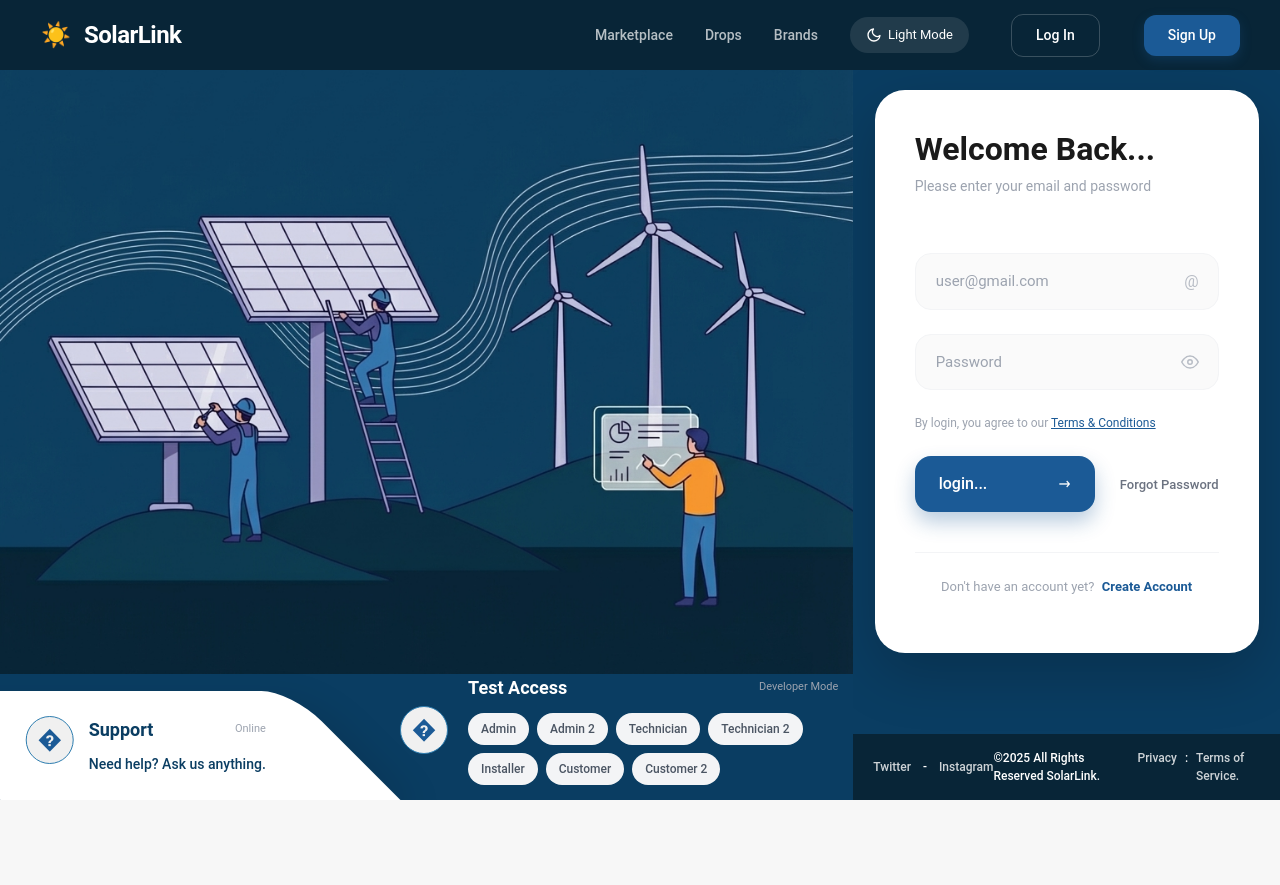
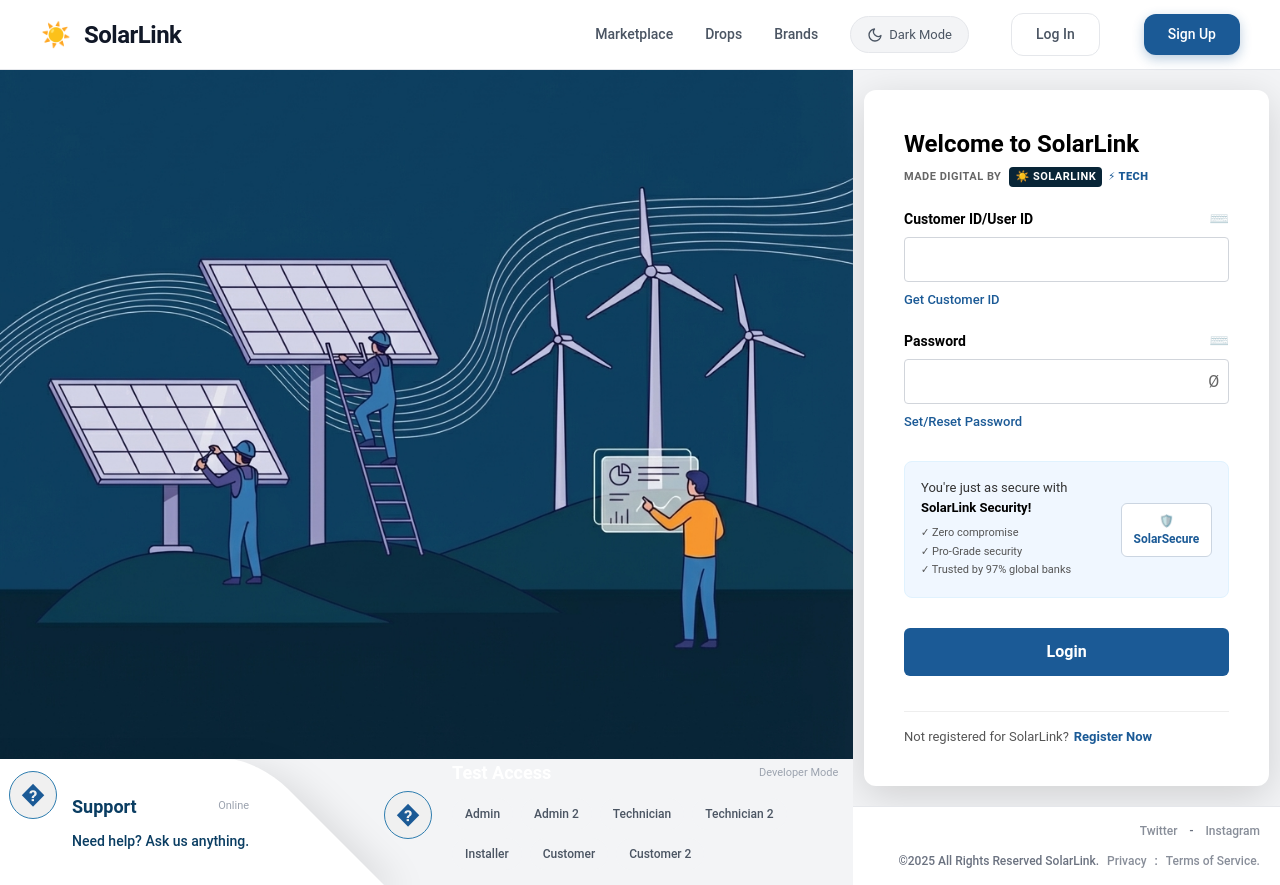
Before and after one commit to Dotnet-and-Angular/solarLink, an Angular app: page /login in a window 1280 px wide. Before the commit the page ends 800 px from the top, so only its background shows below. Built offline with nearby package versions, Linux system fonts and the light colour scheme.

Commit message:
feat: implement light/dark theming and redesign login page with new form structure and password visibility toggle.

```diff
--- a/src/app/components/login/login.component.html
+++ b/src/app/components/login/login.component.html
@@ -1,6 +1,6 @@
 <app-toast></app-toast>
 
-<div class="main-card">
+<div class="main-card" [class.dark-theme]="isDarkMode">
     <!-- Header: Logo & Navigation -->
     <header class="header">
         <div class="brand">
@@ -14,12 +14,12 @@
             <a href="#">Marketplace</a>
             <a href="#">Drops</a>
             <a href="#">Brands</a>
-            <button class="theme-toggle">
+            <button class="theme-toggle" (click)="toggleTheme()">
                 <svg class="icon" viewBox="0 0 24 24" fill="none" xmlns="http://www.w3.org/2000/svg">
                     <path d="M21 12.79A9 9 0 1 1 11.21 3 7 7 0 0 0 21 12.79z" stroke="currentColor" stroke-width="2"
                         stroke-linecap="round" stroke-linejoin="round" />
                 </svg>
-                Light Mode
+                {{ isDarkMode ? 'Light Mode' : 'Dark Mode' }}
             </button>
             <button class="btn btn-ghost">Log In</button>
             <button class="btn btn-primary">Sign Up</button>
@@ -83,73 +83,86 @@
         <!-- Right Section: Login Form -->
         <div class="login-section">
             <div class="login-box">
-                <div class="login-header">
-                    <h1>Welcome Back...</h1>
-                    <p>Please enter your email and password</p>
+                <div class="login-header-new">
+                    <h3>Welcome to SolarLink</h3>
+                    <div class="brand-sub">
+                        <span class="small-text">MADE DIGITAL BY</span>
+                        <div class="brand-logos">
+                            <span class="solar-logo">☀️ SolarLink</span>
+                            <span class="tech-logo">⚡ Tech</span>
+                        </div>
+                    </div>
                 </div>
 
-                <form [formGroup]="loginForm" (ngSubmit)="onSubmit()" class="login-form">
-                    <div class="form-group">
-                        <div class="input-container">
-                            <input type="email" id="email" formControlName="email" placeholder="user@gmail.com">
-                            <span class="input-icon">@</span>
+
+
+                <form [formGroup]="loginForm" (ngSubmit)="onSubmit()" class="login-form-new">
+
+                    <!-- Customer ID -->
+                    <div class="form-group-new">
+                        <div class="label-row">
+                            <label for="email">Customer ID/User ID</label>
+                            <a href="#" class="icon-link">⌨️</a>
                         </div>
+                        <input type="email" id="email" formControlName="email" class="form-control-new">
+                        <a href="#" class="helper-link">Get Customer ID</a>
+
                         @if (submitted && f['email'].errors) {
                         <div class="invalid-feedback">
-                            @if (f['email'].errors['required']) {
-                            <span>Email is required</span>
-                            }
+                            @if (f['email'].errors['required']) { <span>ID is required</span> }
                         </div>
                         }
                     </div>
 
-                    <div class="form-group">
-                        <div class="input-container">
+                    <!-- Password -->
+                    <div class="form-group-new">
+                        <div class="label-row">
+                            <label for="password">Password</label>
+                            <a href="#" class="icon-link">⌨️</a>
+                        </div>
+                        <div class="input-wrapper">
                             <input [type]="showPassword ? 'text' : 'password'" id="password" formControlName="password"
-                                placeholder="Password">
-                            <span class="input-icon" (click)="togglePasswordVisibility()"
-                                style="cursor: pointer; pointer-events: auto;">
-                                @if (!showPassword) {
-                                <svg viewBox="0 0 24 24" fill="none" stroke="currentColor" stroke-width="2" width="18"
-                                    height="18">
-                                    <path d="M1 12s4-8 11-8 11 8 11 8-4 8-11 8-11-8-11-8z"></path>
-                                    <circle cx="12" cy="12" r="3"></circle>
-                                </svg>
-                                }
-                                @if (showPassword) {
-                                <svg viewBox="0 0 24 24" fill="none" stroke="currentColor" stroke-width="2" width="18"
-                                    height="18">
-                                    <path
-                                        d="M17.94 17.94A10.07 10.07 0 0 1 12 20c-7 0-11-8-11-8a18.45 18.45 0 0 1 5.06-5.94M9.9 4.24A9.12 9.12 0 0 1 12 4c7 0 11 8 11 8a18.5 18.5 0 0 1-2.16 3.19m-6.72-1.07a3 3 0 1 1-4.24-4.24">
-                                    </path>
-                                    <line x1="1" y1="1" x2="23" y2="23"></line>
-                                </svg>
-                                }
+                                class="form-control-new">
+                            <span class="eye-icon" (click)="togglePasswordVisibility()">
+                                {{ showPassword ? '👁️' : 'Ø' }}
                             </span>
                         </div>
+                        <!-- Error moved below input -->
                         @if (submitted && f['password'].errors) {
                         <div class="invalid-feedback">
-                            @if (f['password'].errors['required']) {
-                            <span>Password is required</span>
-                            }
+                            @if (f['password'].errors['required']) { <span>Password is required</span> }
                         </div>
                         }
+                        <a href="#" class="helper-link">Set/Reset Password</a>
                     </div>
 
-                    <div class="form-footer">
-                        <p class="terms-text">By login, you agree to our <a href="#">Terms & Conditions</a></p>
-
-                        <div class="actions-row">
-                            <button type="submit" class="btn-submit">
-                                login... <span class="arrow">→</span>
-                            </button>
-                            <a href="#" class="forgot-pass">Forgot Password</a>
+                    <!-- Security Widget -->
+                    <div class="security-widget">
+                        <div class="sec-text">
+                            You're just as secure with <strong>SolarLink Security!</strong>
+                            <ul class="sec-list">
+                                <li>✓ Zero compromise</li>
+                                <li>✓ Pro-Grade security</li>
+                                <li>✓ Trusted by 97% global banks</li>
+                            </ul>
+                        </div>
+                        <div class="sec-badge">
+                            🛡️ <strong>SolarSecure</strong>
                         </div>
                     </div>
 
-                    <div class="create-account">
-                        <p>Don't have an account yet? <a href="#">Create Account</a></p>
+                    <!-- Actions -->
+                    <div class="form-actions">
+                        <button type="submit" class="btn-login-new">
+                            Login
+                        </button>
                     </div>
+
+                    <div class="register-row">
+                        <span>Not registered for SolarLink?</span>
+                        <a href="#">Register Now</a>
+                    </div>
+
                 </form>
             </div>
 
--- a/src/app/components/login/login.component.scss
+++ b/src/app/components/login/login.component.scss
@@ -1,26 +1,62 @@
+/* CSS Variables for Theming */
+:host {
+    /* Light Theme (Default) */
+    --bg-main: #F3F4F6;
+    --bg-header: #FFFFFF;
+    --text-primary: #111827;
+    --text-secondary: #4B5563;
+    --text-muted: #6B7280;
+    --border-color: #E5E7EB;
+    --overlay-color: rgba(255, 255, 255, 0.92);
+    --mobile-overlay-bg: rgba(255, 255, 255, 0.95);
+
+    --toggle-bg: #F3F4F6;
+    --toggle-text: #4B5563;
+    --toggle-border: #E5E7EB;
+    --toggle-hover-bg: #E5E7EB;
+    --toggle-hover-text: #111827;
+
+    .dark-theme {
+        /* Dark Theme Overrides */
+        --bg-main: #0A3D62; /* Brand Primary Dark */
+        --bg-header: #082537;
+        --text-primary: #FFFFFF;
+        --text-secondary: rgba(255, 255, 255, 0.7);
+        --text-muted: #9CA3AF;
+        --border-color: rgba(255, 255, 255, 0.1);
+        --overlay-color: rgba(10, 61, 98, 0.6);
+        --mobile-overlay-bg: rgba(10, 61, 98, 0.9);
+
+        --toggle-bg: rgba(255, 255, 255, 0.1);
+        --toggle-text: #FFFFFF;
+        --toggle-border: transparent;
+        --toggle-hover-bg: rgba(255, 255, 255, 0.2);
+        --toggle-hover-text: #FFFFFF;
+    }
+}
+
 /* Main Card */
 .main-card {
   width: 100%;
-  min-height: 100vh; /* Allow scrolling */
-  background: var(--color-primary-dark, #0A3D62); /* Brand Primary Dark */
+  min-height: 100vh;
+  background: var(--bg-main);
   position: relative;
   z-index: 10;
   display: flex;
   flex-direction: column;
-  /* Removed overflow: hidden to allow scroll */
   border-radius: 0;
-  // background-color: #082537;
 }
 
 /* Header */
 .header {
-  background-color: #082537; /* Darker Header Background */
-  height: 70px; /* Reduced height */
+  background-color: var(--bg-header);
+  height: 70px;
   display: flex;
   justify-content: space-between;
   align-items: center;
   padding: 0 40px;
-  flex-shrink: 0; /* Prevent header from shrinking */
+  flex-shrink: 0;
+  border-bottom: 1px solid var(--border-color);
 }
 
 .brand {
@@ -32,7 +68,7 @@
 .brand-logo {
   width: 32px;
   height: 32px;
-  color: white;
+  color: var(--text-primary);
   display: flex;
   align-items: center;
   justify-content: center;
@@ -43,7 +79,7 @@
 }
 
 .brand-name {
-  color: white;
+  color: var(--text-primary);
   font-size: 24px;
   font-weight: 600;
   letter-spacing: -0.5px;
@@ -55,30 +91,36 @@
   gap: 32px;
 
   a {
-    color: rgba(255, 255, 255, 0.7);
+    color: var(--text-secondary);
     text-decoration: none;
     font-size: 14px;
     font-weight: 500;
     transition: color 0.3s;
 
     &:hover {
-      color: white;
+      color: var(--text-primary);
     }
   }
 }
 
 .theme-toggle {
-  background: rgba(255, 255, 255, 0.1);
-  border: none;
+  background: var(--toggle-bg);
+  border: 1px solid var(--toggle-border);
   border-radius: 20px;
   padding: 8px 16px;
-  color: white;
+  color: var(--toggle-text);
   font-size: 13px;
   display: flex;
   align-items: center;
   gap: 6px;
   cursor: pointer;
   margin-right: 10px;
+  transition: all 0.2s;
+
+  &:hover {
+    background: var(--toggle-hover-bg);
+    color: var(--toggle-hover-text);
+  }
 
   .icon {
     width: 16px;
@@ -97,14 +139,16 @@
 
 .btn-ghost {
   background: transparent;
-  color: white;
-  border: 1px solid rgba(255, 255, 255, 0.2);
+  color: var(--text-secondary);
+  border: 1px solid var(--border-color);
   margin-right: 12px;
 
   &:hover {
-    border-color: white;
+    border-color: var(--text-primary);
+    color: var(--text-primary);
   }
 }
+
 
 .btn-primary {
   background: var(--color-primary-light, #1B5A96);
@@ -219,8 +263,7 @@
     width: 100%;
     background: transparent;
     display: flex;
-    align-items: flex-end; /* Align to bottom */
-    justify-content: flex-start;
+    justify-content: center;
     z-index: 20;
     pointer-events: auto;
     overflow: visible;
@@ -235,7 +278,7 @@
     background: white;
     border-radius: 0 30px 0 0; /* Rounded Top-Right Tip */
     display: flex;
-    padding: 25px 80px 25px 80px; /* Padding compensates for skew */
+    padding: 12px 72px; /* Padding compensates for skew */
     height: auto;
     gap: 15px;
     color: var(--color-primary-dark, #0A3D62);
@@ -357,185 +400,257 @@
   overflow-y: auto; /* Scroll if content is too tall */
 }
 
+/* Login Box Container */
 .login-box {
   background: white;
-  width: 480px;
-  max-width: 90%;
+  width: 500px;
+  max-width: 95%;
   padding: 40px;
-  border-radius: 30px;
-  box-shadow: 0 20px 60px rgba(0, 0, 0, 0.2);
+  border-radius: 12px; /* Subtler radius */
+  box-shadow: 0 10px 40px rgba(0, 0, 0, 0.15); /* Softer shadow */
   display: flex;
   flex-direction: column;
-  margin: auto; /* Center in flex container */
+  margin: auto;
   margin-top: 20px;
   margin-bottom: 20px;
+  color: #333;
 }
 
-.login-header {
-  margin-bottom: 40px;
+/* Header Sections */
+.login-header-new {
+    margin-bottom: 20px;
 
-  h1 {
-    font-size: 32px;
-    color: #1a1a1a;
-    font-weight: 700;
-    margin-bottom: 8px;
-  }
-
-  p {
-    color: #9CA3AF;
-    font-size: 14px;
-  }
+    h3 {
+        font-size: 24px;
+        font-weight: 700;
+        color: #000;
+        margin-bottom: 8px;
+    }
 }
 
-.form-group {
-  margin-bottom: 24px;
+.brand-sub {
+    display: flex;
+    align-items: center;
+    gap: 8px;
+    font-size: 11px;
+    color: #666;
+    text-transform: uppercase;
+    letter-spacing: 0.5px;
+    font-weight: 600;
+
+    .brand-logos {
+        display: flex;
+        align-items: center;
+        gap: 6px;
+    }
+
+    .solar-logo {
+        background: #082537;
+        color: white;
+        padding: 2px 6px;
+        border-radius: 4px;
+        font-weight: 700;
+    }
+
+    .tech-logo {
+        color: #1B5A96;
+        font-weight: 800;
+    }
 }
 
-.input-container {
-  position: relative;
 
-  input {
-    width: 100%;
-    padding: 16px 20px;
-    padding-right: 45px; /* Space for icon */
-    border: 1px solid #F3F4F6;
-    border-radius: 16px;
-    background: #FAFAFA;
-    font-size: 15px;
-    color: #374151;
-    transition: all 0.2s;
 
-    &::placeholder {
-      color: #9CA3AF;
+/* Form Styles */
+.login-form-new {
+    display: flex;
+    flex-direction: column;
+    gap: 20px;
+}
+
+.form-group-new {
+    display: flex;
+    flex-direction: column;
+    gap: 6px;
+}
+
+.label-row {
+    display: flex;
+    justify-content: space-between;
+    align-items: center;
+
+    label {
+        font-size: 14px;
+        font-weight: 600;
+        color: #000;
     }
 
+    .icon-link {
+        text-decoration: none;
+        font-size: 16px;
+        opacity: 0.6;
+        &:hover { opacity: 1; }
+    }
+}
+
+.form-control-new {
+    width: 100%;
+    padding: 10px 12px;
+    border: 1px solid #D1D5DB;
+    border-radius: 4px; /* Slightly rectangular */
+    font-size: 15px;
+    color: #000;
+    transition: border-color 0.2s, box-shadow 0.2s;
+    background: #fff;
+
     &:focus {
-      outline: none;
-      border-color: var(--color-primary-light, #1B5A96);
-      background: white;
-      box-shadow: 0 0 0 4px rgba(27, 90, 150, 0.1);
+        outline: none;
+        border-color: #1B5A96;
+        box-shadow: 0 0 0 3px rgba(27, 90, 150, 0.1);
     }
-  }
+}
 
-  .input-icon {
+.input-wrapper {
+    position: relative;
+    .form-control-new {
+        padding-right: 40px;
+    }
+}
+
+.eye-icon {
     position: absolute;
-    right: 20px;
+    right: 10px;
     top: 50%;
     transform: translateY(-50%);
-    color: #9CA3AF;
+    cursor: pointer;
+    color: #666;
     font-size: 16px;
-    opacity: 0.7;
-    display: flex;
-    align-items: center;
-    justify-content: center;
-  }
+    user-select: none;
+}
+
+.helper-link {
+    font-size: 13px;
+    color: #1B5A96;
+    text-decoration: none;
+    font-weight: 500;
+    margin-top: 2px;
+
+    &:hover { text-decoration: underline; }
 }
 
 .invalid-feedback {
-    color: var(--color-danger, #F44336);
+    color: #DC2626;
     font-size: 12px;
-    margin-top: 6px;
-    margin-left: 4px;
+    margin-top: 2px;
 }
 
-.form-footer {
-  margin-top: 10px;
+/* Security Widget */
+.security-widget {
+    background: #F0F7FF; /* Very light blue background */
+    border-radius: 8px;
+    padding: 16px;
+    display: flex;
+    align-items: center;
+    justify-content: space-between;
+    margin-top: 10px;
+    border: 1px solid #E0F2FE;
+
+    .sec-text {
+        font-size: 13px;
+        color: #333;
+        flex: 1;
+
+        strong { color: #000; }
+    }
+
+    .sec-list {
+        list-style: none;
+        padding: 0;
+        margin: 8px 0 0 0;
+        font-size: 11px;
+        color: #555;
+
+        li { margin-bottom: 2px; }
+    }
+
+    .sec-badge {
+        display: flex;
+        flex-direction: column;
+        align-items: center;
+        border: 1px solid #cbd5e1;
+        background: white;
+        padding: 8px 12px;
+        border-radius: 6px;
+        font-size: 12px;
+        color: #1B5A96;
+        margin-left: 15px;
+    }
 }
 
-.terms-text {
-  font-size: 12px;
-  color: #9CA3AF;
-  margin-bottom: 24px;
-
-  a {
-    color: var(--color-primary-light, #1B5A96);
-    text-decoration: underline;
-  }
+/* Actions */
+.form-actions {
+    margin-top: 10px;
 }
 
-.actions-row {
-  display: flex;
-  justify-content: space-between;
-  align-items: center;
+.btn-login-new {
+    width: 100%;
+    background: #1B5A96; /* SolarLink Blue */
+    color: white;
+    border: none;
+    padding: 12px;
+    font-size: 16px;
+    font-weight: 600;
+    border-radius: 6px;
+    cursor: pointer;
+    transition: background 0.2s;
+
+    &:hover {
+        background: #154a7e;
+    }
 }
 
-.btn-submit {
-  flex: 1;
-  padding: 16px;
-  background: var(--color-primary-light, #1B5A96);
-  color: white;
-  border: none;
-  border-radius: 16px;
-  font-size: 16px;
-  font-weight: 500;
-  cursor: pointer;
-  display: flex;
-  justify-content: space-between;
-  align-items: center;
-  padding-left: 24px;
-  padding-right: 24px;
-  max-width: 180px;
-  box-shadow: 0 10px 20px rgba(27, 90, 150, 0.3);
-  transition: transform 0.2s;
+.register-row {
+    font-size: 13px;
+    color: #555;
+    text-align: left; /* Align left per reference usually, or center */
+    margin-top: 15px;
+    border-top: 1px solid #eee;
+    padding-top: 15px;
 
-  &:hover {
-    transform: translateY(-2px);
-    background: var(--color-primary-lighter, #2E7DAF);
-  }
-}
-
-.forgot-pass {
-  color: #6B7280;
-  font-size: 13px;
-  text-decoration: none;
-  font-weight: 500;
-  margin-left: 20px;
-
-  &:hover {
-    color: #374151;
-  }
-}
-
-.create-account {
-  margin-top: 40px;
-  text-align: center;
-  font-size: 13px;
-  color: #9CA3AF;
-  border-top: 1px solid #F3F4F6;
-  padding-top: 24px;
-
-  a {
-    color: var(--color-primary-light, #1B5A96);
-    text-decoration: none;
-    font-weight: 600;
-    margin-left: 4px;
-  }
+    a {
+        color: #1B5A96;
+        text-decoration: none;
+        font-weight: 600;
+        margin-left: 5px;
+        &:hover { text-decoration: underline; }
+    }
 }
 
 /* Footer Links - FLEX POSITIONING */
 .footer-links {
-  background-color: #082537; /* Darker Footer Background */
+  background-color: var(--bg-header);
   position: relative;
   width: 100%;
   pointer-events: auto;
   padding: 15px 20px;
-  display: flex;
-  justify-content: space-between;
+  display: grid;
+  gap: 12px;
   align-items: center;
-  color: #ffffff;
+  color: var(--text-muted);
   font-size: 12px;
   font-weight: 500;
   z-index: 50;
   margin-top: auto; /* Push to bottom */
   flex-shrink: 0;
+  border-top: 1px solid var(--border-color);
 }
 
 .socials {
   display: flex;
   gap: 12px;
+  justify-content: flex-end;
 
   a {
-    color: #ffffff;
+    color: var(--text-muted);
     text-decoration: none;
     opacity: 0.8;
 
@@ -548,9 +663,10 @@
 .copyright {
   display: flex;
   gap: 8px;
+  justify-content: flex-end;
 
   a {
-    color: #ffffff;
+    color: var(--text-muted);
     text-decoration: none;
     opacity: 0.8;
 
@@ -561,16 +677,73 @@
 }
 
 /* Responsive */
+/* Responsive */
+/* Responsive Overlay for Tablet and Mobile */
 @media (max-width: 1200px) {
+  .content-wrapper {
+    position: relative;
+    display: block;
+    min-height: 100vh;
+  }
+
   .illustration-section {
-    display: none;
+    display: flex;
+    position: absolute;
+    top: 0; left: 0; right: 0; bottom: 0;
+    width: 100%;
+    height: 100%;
+    z-index: 0;
   }
 
   .login-section {
+    position: relative;
+    z-index: 10;
+    width: 100%;
+    min-height: 100vh;
     padding-right: 0;
+    background: var(--overlay-color);
+    padding-bottom: 40px;
+    color: var(--text-primary);
+
+    /* Center vertical on mobile */
+    display: flex;
+    flex-direction: column;
+    justify-content: center;
   }
 
   .chat-widget {
-    width: 300px;
+    min-width: 0;
+    width: 100%;
+    border-radius: 0 20px 0 0;
+    margin-left: 0;
+    transform: none;
+    padding: 20px;
+  }
+
+  .chat-widget > * {
+    transform: none;
+  }
+
+  .dummy-widget {
+     display: none;
+  }
+
+  /* Specific mobile adjustments (< 600px) */
+  @media (max-width: 600px) {
+    .login-section {
+        background: var(--mobile-overlay-bg);
+        padding-bottom: 0;
+    }
+
+    .login-box {
+        width: 100%;
+        max-width: 100%;
+        margin: 0;
+        border-radius: 0; /* Full screen card */
+        padding: 25px;
+        box-shadow: none;
+        min-height: 100vh; /* Fill screen */
+        justify-content: center;
+    }
   }
 }
--- a/src/app/components/login/login.component.ts
+++ b/src/app/components/login/login.component.ts
@@ -21,6 +21,7 @@ export class LoginComponent implements OnInit {
   error = '';
   showPassword = false;
   showTestCredentials = true;
+  isDarkMode = false;
 
   testCredentials = [
     { email: 'admin@example.com', password: 'admin123', role: 'Admin' },
@@ -133,4 +134,8 @@ export class LoginComponent implements OnInit {
   toggleTestCredentials(): void {
     this.showTestCredentials = !this.showTestCredentials;
   }
+
+  toggleTheme(): void {
+    this.isDarkMode = !this.isDarkMode;
+  }
 }
```
